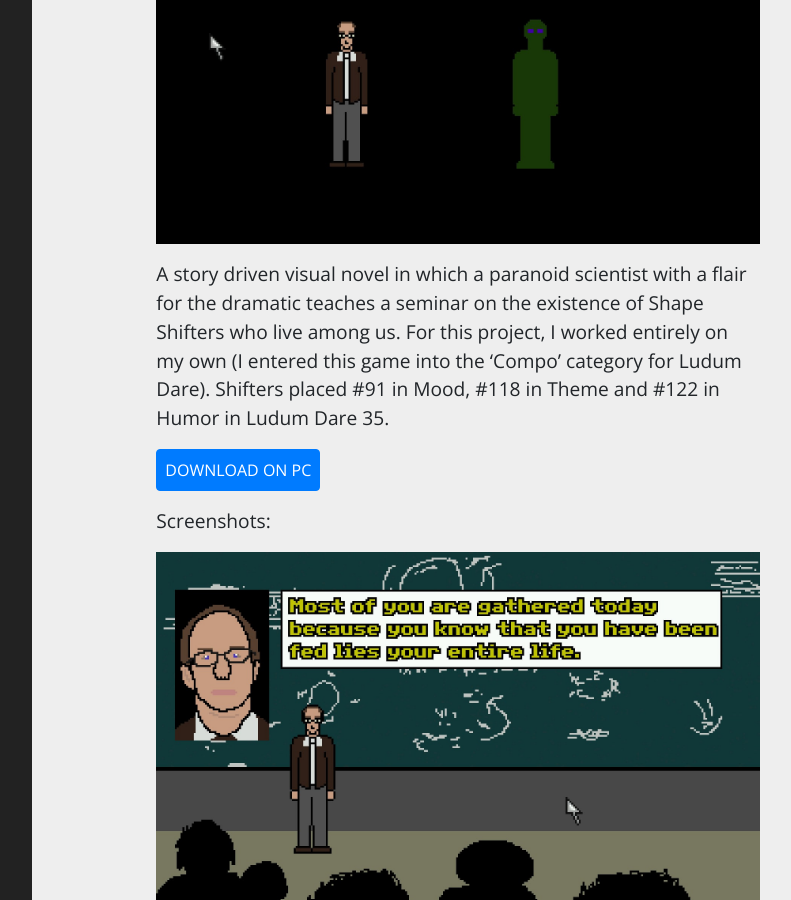
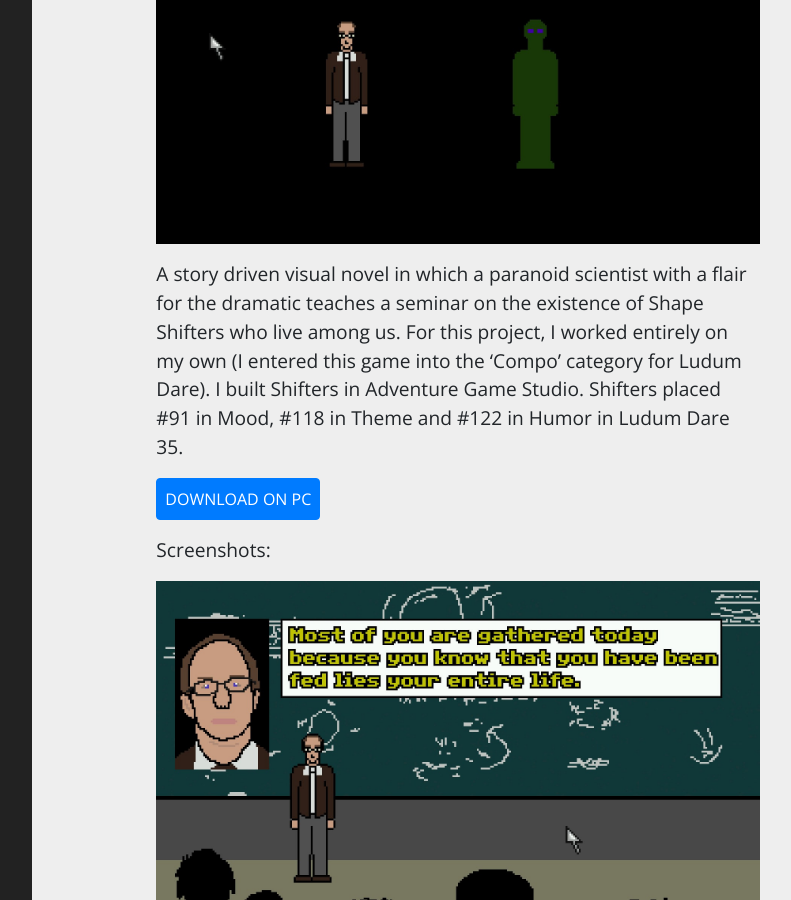
Before and after one commit to reismahnic/reis-mahnic, a Jekyll site: the page built from _games/shifters.md, in a window 1280 px wide and 900 px high, scrolled down 618 px. Shown: the whole window, without its empty margins (395-1186 px from the left). Built offline with Jekyll 4.4.1, drawn with Linux system fonts in a browser that asks for light colours.

Commit message:
Update Game “shifters”

```diff
--- a/_games/shifters.md
+++ b/_games/shifters.md
@@ -8,7 +8,7 @@ _Solo Project_
 
 ![](/reis-mahnic/assets/images/shifters4.jpg)
 
-A story driven visual novel in which a paranoid scientist with a flair for the dramatic teaches a seminar on the existence of Shape Shifters who live among us. For this project, I worked entirely on my own (I entered this game into the ‘Compo’ category for Ludum Dare). Shifters placed #91 in Mood, #118 in Theme and #122 in Humor in Ludum Dare 35.
+A story driven visual novel in which a paranoid scientist with a flair for the dramatic teaches a seminar on the existence of Shape Shifters who live among us. For this project, I worked entirely on my own (I entered this game into the ‘Compo’ category for Ludum Dare). I built Shifters in Adventure Game Studio. Shifters placed #91 in Mood, #118 in Theme and #122 in Humor in Ludum Dare 35.
 
 [DOWNLOAD ON PC ](https://www.adventuregamestudio.co.uk/site/games/game/2039){: .btn .btn-primary .p-2}
 
```
